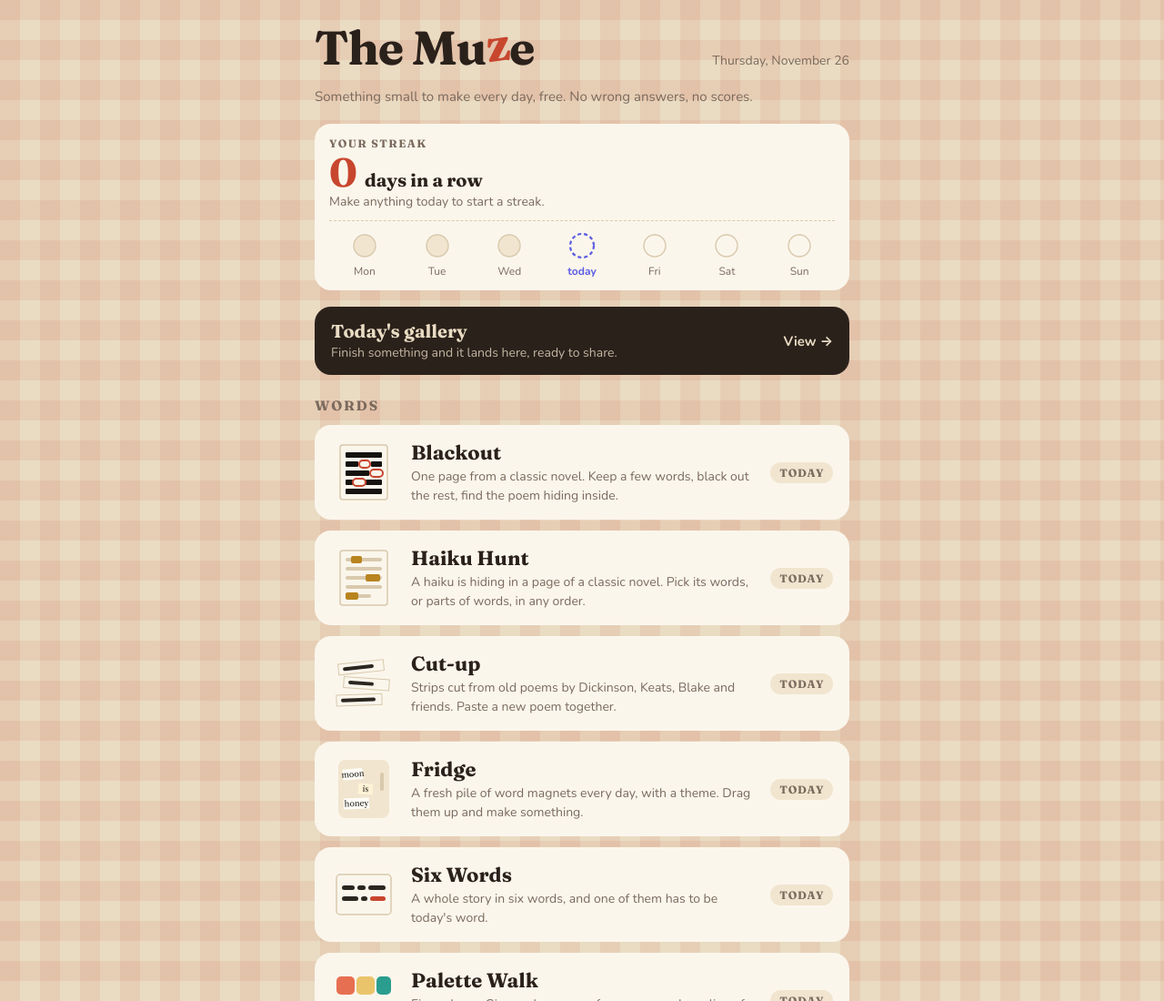
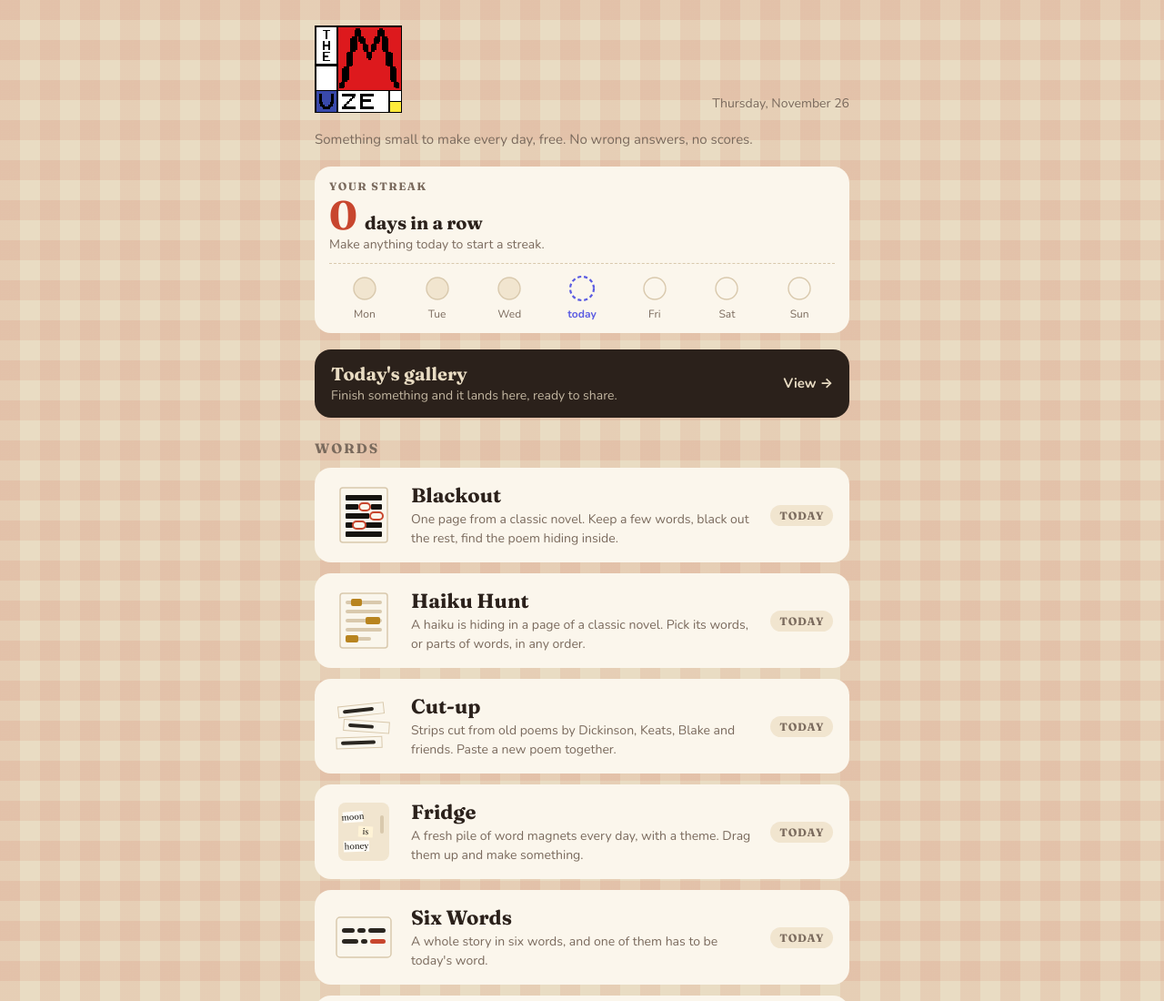
Before and after one commit to TheCosmicKitchen/The-Muze, a plain HTML site: page index.html in a window 1280 px wide. Shown: the top 1100 px of the page at 91% size. Drawn offline with nearby package versions, Linux system fonts and the light colour scheme.

Commit message:
Pixel Patisserie art: Muze logo on the home page
The heading is now the Mondrian-style pixel Muze logo at 1.5x, drawn without smoothing.

Co-Authored-By: Claude Opus 5.5 <noreply@anthropic.com>

```diff
--- a/index.html
+++ b/index.html
@@ -14,6 +14,8 @@
 .mast{display:flex;align-items:flex-end;justify-content:space-between;gap:12px;flex-wrap:wrap}
 h1{font:600 52px/0.95 var(--display);letter-spacing:-.02em}
 h1 .z{display:inline-block}
+/* Pixel Patisserie logo at 1.5x, drawn without smoothing. */
+h1 .logo{display:block;width:96px;height:96px;image-rendering:pixelated}
 h1 .z{color:var(--f0);transform:translateY(-4px) rotate(-8deg)}
 .date{color:var(--muted);font-size:14px}
 .tag{color:var(--muted);margin:0}
@@ -57,7 +59,7 @@ footer{color:var(--muted);font-size:13px;text-align:center;margin-top:8px}
 <body>
 <div class="wrap">
   <div class="mast">
-    <h1>The Mu<span class="z">z</span>e</h1>
+    <h1><img class="logo" src="sprites/muze-logo.png" alt="The Muze" width="64" height="64"></h1>
     <div class="date" id="date"></div>
   </div>
   <p class="tag">Something small to make every day, free. No wrong answers, no scores.</p>
```
Also changed, not shown: sprites/muze-logo.png (added).
